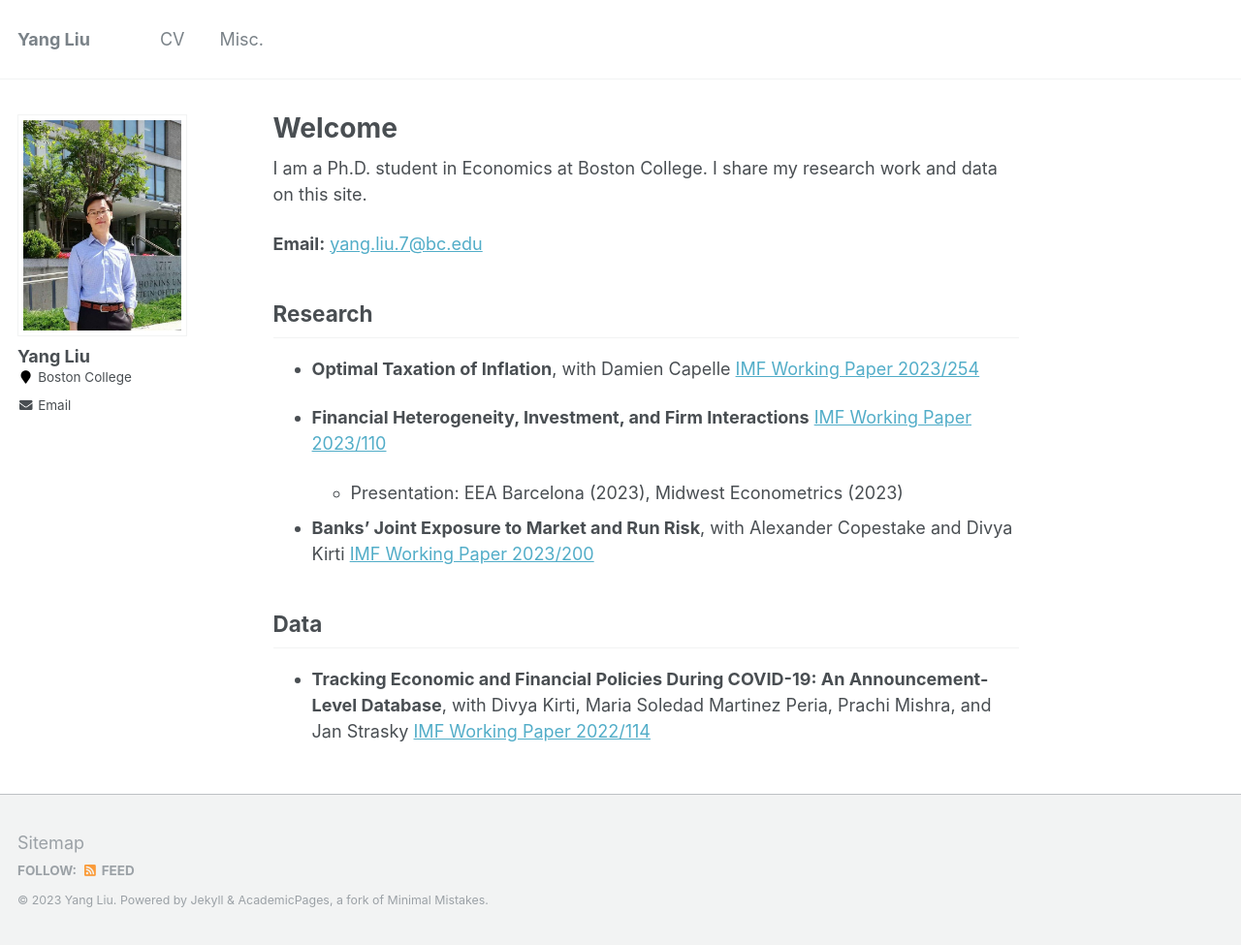
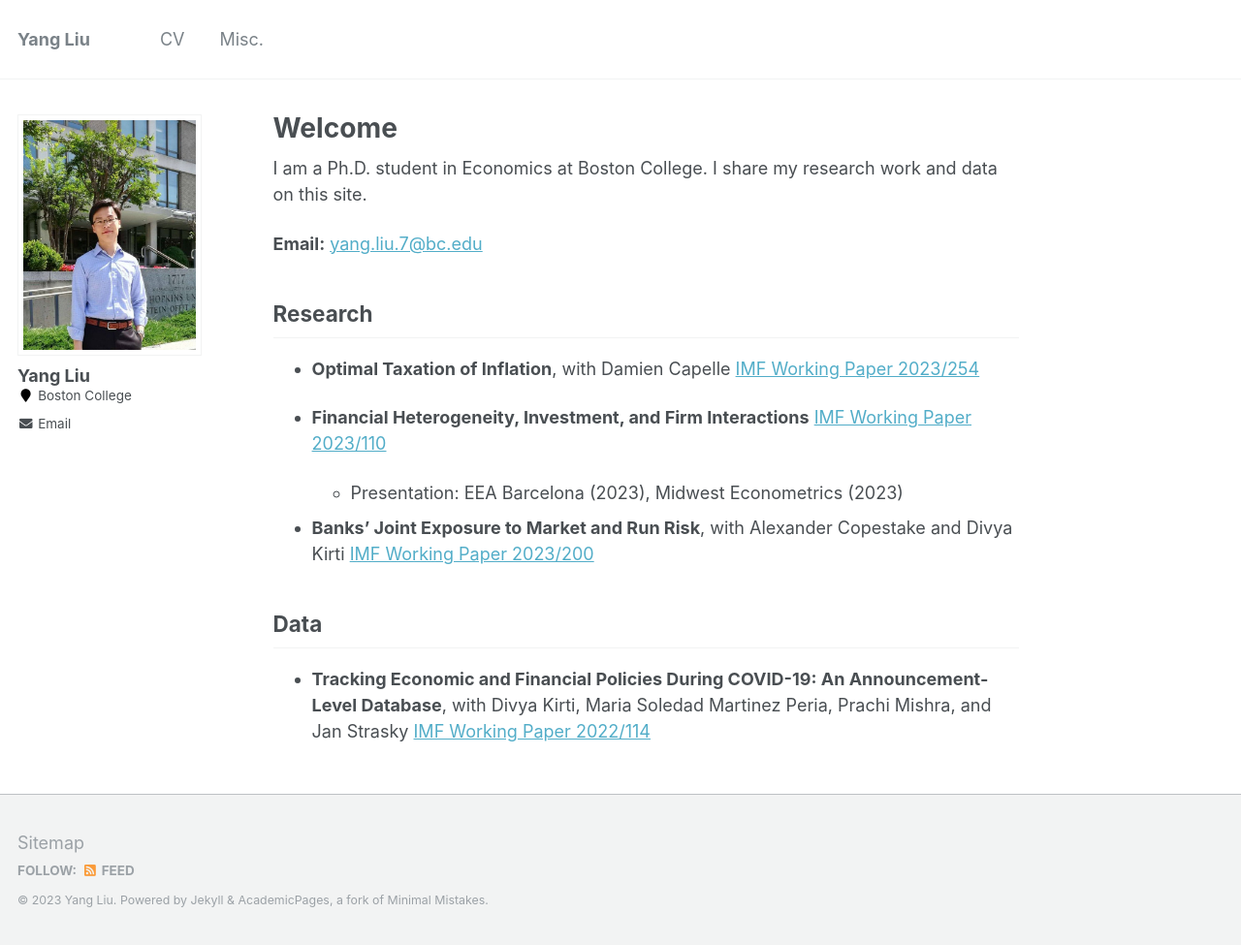
Before and after one commit to yangliu-95/yangliu-95.github.io, a Jekyll site: the page built from _pages/home.md, in a window 1280 px wide and 975 px high. Shown: the whole window at 97% size. Built offline with Jekyll 4.4.1, drawn with Linux system fonts in a browser that asks for light colours.

Commit message:
Update _sidebar.scss

```diff
--- a/_sass/_sidebar.scss
+++ b/_sass/_sidebar.scss
@@ -72,9 +72,9 @@
 .author__avatar {
   display: table-cell;
   vertical-align: top;
-  width: 36px;
+  width: 50px;
   // set width only, for non-square avatars
-  height: 36px;
+  height: 50px;
 
   @include breakpoint($large) {
     display: block;
@@ -83,7 +83,7 @@
   }
 
   img {
-    max-width: 175px;
+    max-width: 200px;
     // border-radius: 50%;
 
     @include breakpoint($large) {
```
